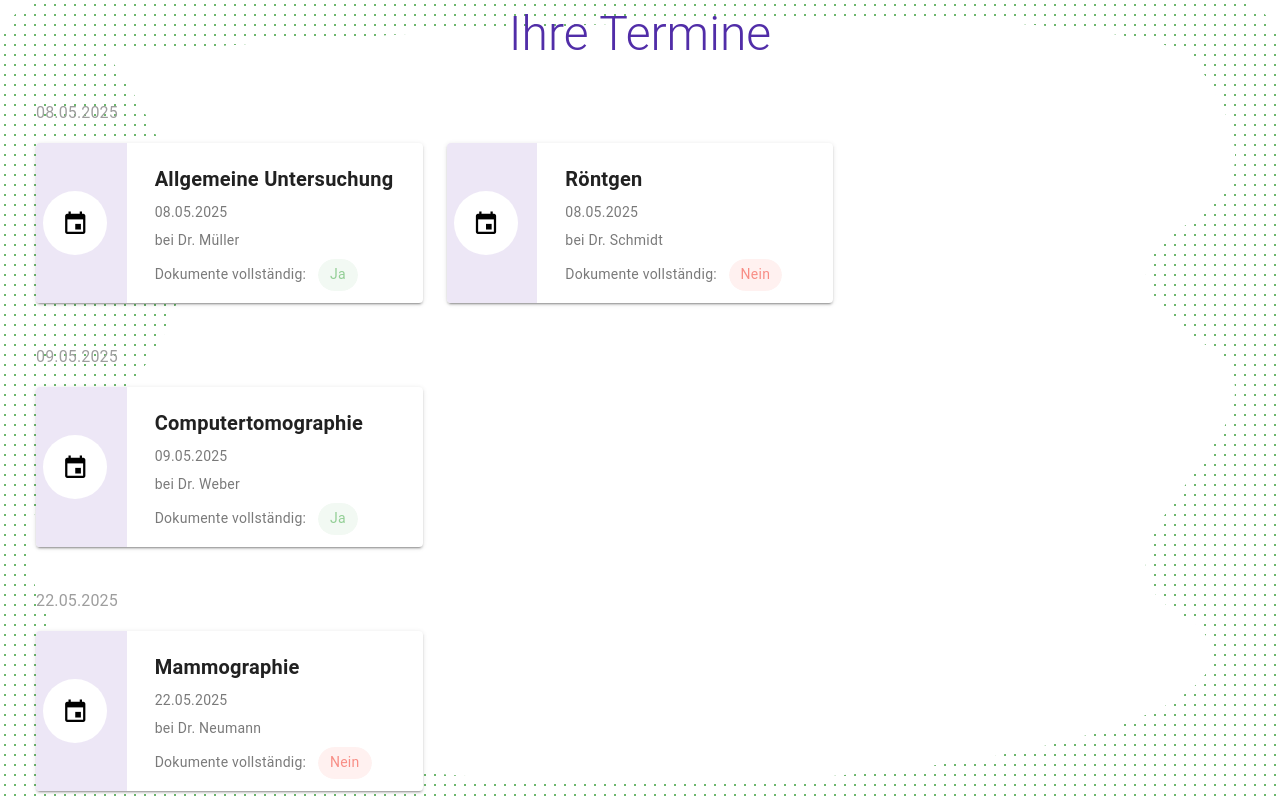
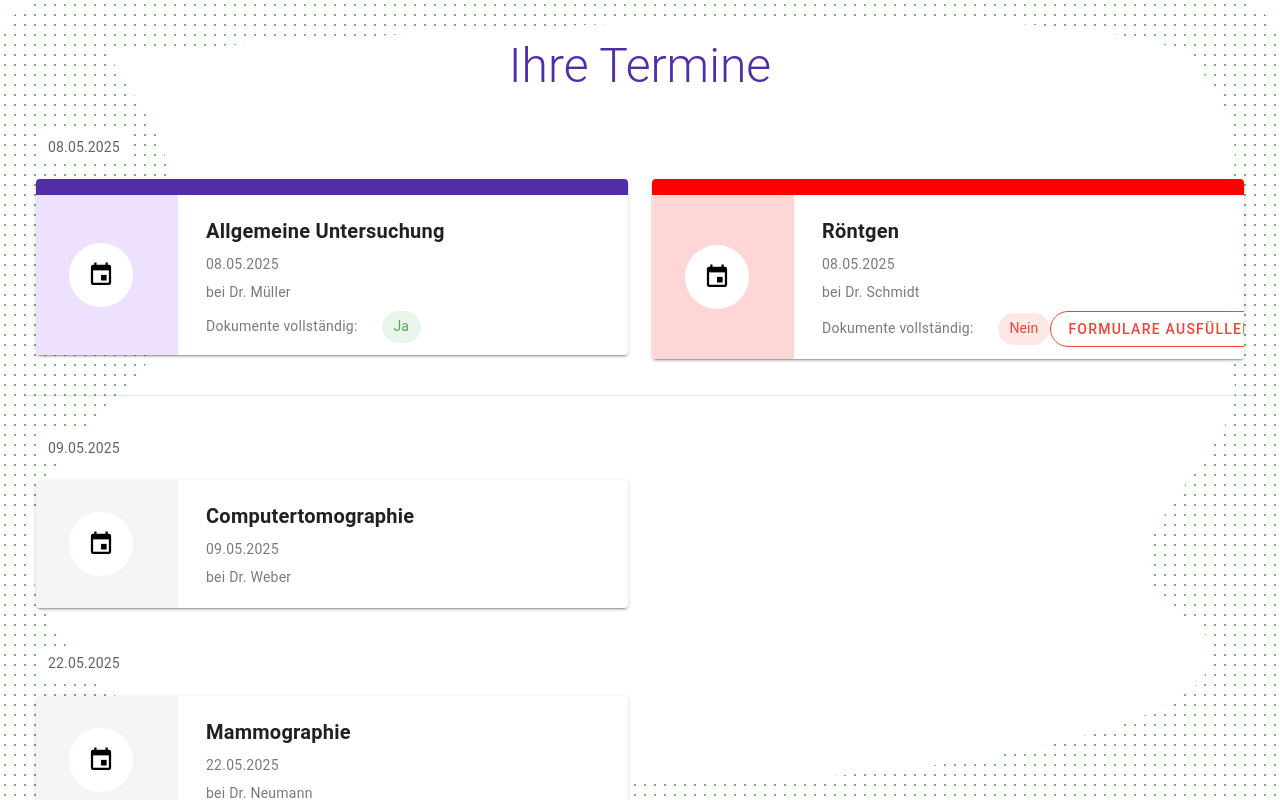
Before and after one commit to inform-me/self-check-in-prototype, a Vue app: page /appointments in a window 1280 px wide. Built offline with nearby package versions, Linux system fonts and the light colour scheme.

Commit message:
some styles

```diff
--- a/src/views/GoToReception.vue
+++ b/src/views/GoToReception.vue
@@ -5,7 +5,7 @@ import receptionImg from '@/assets/reception.jpg'
 <template>
   <v-container class="d-flex flex-column justify-center align-center" fluid>
     <div class="mt-16 font-weight-light text-h3 text-center text-deep-purple-darken-2">
-      Bitte, gehen Sie zur Rezeption
+      Bitte gehen Sie zur Rezeption
     </div>
 
     <v-img :src="receptionImg" height="400px" width="600px" />
--- a/src/views/MyAppointments.vue
+++ b/src/views/MyAppointments.vue
@@ -19,25 +19,25 @@ const appointments = ref([
     title: 'Allgemeine Untersuchung',
     doctor: 'Dr. Müller',
     date: formatDate(today),
-    documentsComplete: true,
+    documentsCompleted: true,
   },
   {
     title: 'Röntgen',
     doctor: 'Dr. Schmidt',
     date: formatDate(today),
-    documentsComplete: false,
+    documentsCompleted: false,
   },
   {
     title: 'Computertomographie',
     doctor: 'Dr. Weber',
     date: formatDate(tomorrow),
-    documentsComplete: true,
+    documentsCompleted: true,
   },
   {
     title: 'Mammographie',
     doctor: 'Dr. Neumann',
     date: formatDate(twoWeeksLater),
-    documentsComplete: false,
+    documentsCompleted: false,
   },
 ])
 
@@ -52,24 +52,49 @@ const groupedAppointments = computed(() => {
   }
   return groups
 })
+
+// is today
+const isToday = (date: string): boolean => {
+  const todayDate = new Date()
+  const [day, month, year] = date.split('.').map(Number)
+  return (
+    day === todayDate.getDate() &&
+    month === todayDate.getMonth() + 1 &&
+    year === todayDate.getFullYear()
+  )
+}
 </script>
 
 <template>
   <v-container class="d-flex flex-column justify-center align-center" fluid>
-    <div class="font-weight-light text-h3 text-center text-deep-purple-darken-2">Ihre Termine</div>
+    <div class="mt-16 font-weight-light text-h3 text-center text-deep-purple-darken-2">
+      Ihre Termine
+    </div>
 
     <div v-for="(group, date) in groupedAppointments" :key="date" class="mt-10 w-100">
-      <h2 class="text-subtitle-1 text-grey mb-4">
-        {{ date }}
+      <h2 class="text-subtitle-1 text-black mb-4">
+        <v-chip color="white" variant="flat" class="text-grey-darken-2" label>{{ date }}</v-chip>
       </h2>
+
       <v-row>
-        <v-col v-for="(appointment, index) in group" :key="index" cols="12" md="4">
-          <v-card flat elevation="2">
+        <v-col v-for="(appointment, index) in group" :key="index" cols="12" md="6">
+          <v-card
+            flat
+            elevation="2"
+            :class="{
+              today: isToday(date),
+              'documents-completed': appointment.documentsCompleted,
+            }"
+          >
             <v-row>
               <v-col
                 sm="2"
                 lg="3"
-                class="bg-deep-purple-lighten-5 d-flex justify-center align-center"
+                class="d-flex justify-center align-center bg-grey-lighten-4"
+                :class="{
+                  'background-green': appointment.documentsCompleted && isToday(date),
+                  'background-red': !appointment.documentsCompleted && isToday(date),
+                }"
               >
                 <v-btn
                   class="ma-2"
@@ -87,23 +112,53 @@ const groupedAppointments = computed(() => {
                   {{ appointment.date }}
                 </v-card-subtitle>
                 <v-card-subtitle class="mb-2">bei {{ appointment.doctor }}</v-card-subtitle>
-                <v-card-subtitle>
-                  Dokumente vollständig:
 
-                  <v-chip
-                    class="ml-2"
-                    :color="appointment.documentsComplete ? 'green' : 'red'"
-                    dark
-                    small
+                <div v-if="isToday(date)" class="d-flex align-center justify-space-between pr-4">
+                  <div class="d-flex align-center">
+                    <v-card-subtitle> Dokumente vollständig: </v-card-subtitle>
+                    <v-chip
+                      class="ml-2"
+                      :color="appointment.documentsCompleted ? 'green' : 'red'"
+                      dark
+                      small
+                    >
+                      {{ appointment.documentsCompleted ? 'Ja' : 'Nein' }}
+                    </v-chip>
+                  </div>
+
+                  <v-btn
+                    v-if="!appointment.documentsCompleted && isToday(date)"
+                    color="red"
+                    rounded
+                    variant="outlined"
                   >
-                    {{ appointment.documentsComplete ? 'Ja' : 'Nein' }}
-                  </v-chip>
-                </v-card-subtitle>
+                    Formulare ausfüllen
+                  </v-btn>
+                </div>
               </v-col>
             </v-row>
           </v-card>
         </v-col>
+        <v-divider class="mt-6 mb-2" v-if="isToday(date)" />
       </v-row>
     </div>
   </v-container>
 </template>
+
+<style scoped lang="scss">
+.background-green {
+  background-color: #ede1ff !important;
+}
+
+.background-red {
+  background-color: #ffd6d6 !important;
+}
+
+.today {
+  border-top: solid 16px #f00 !important;
+}
+
+.today.documents-completed {
+  border-top: solid 16px #512da8 !important;
+}
+</style>
```
